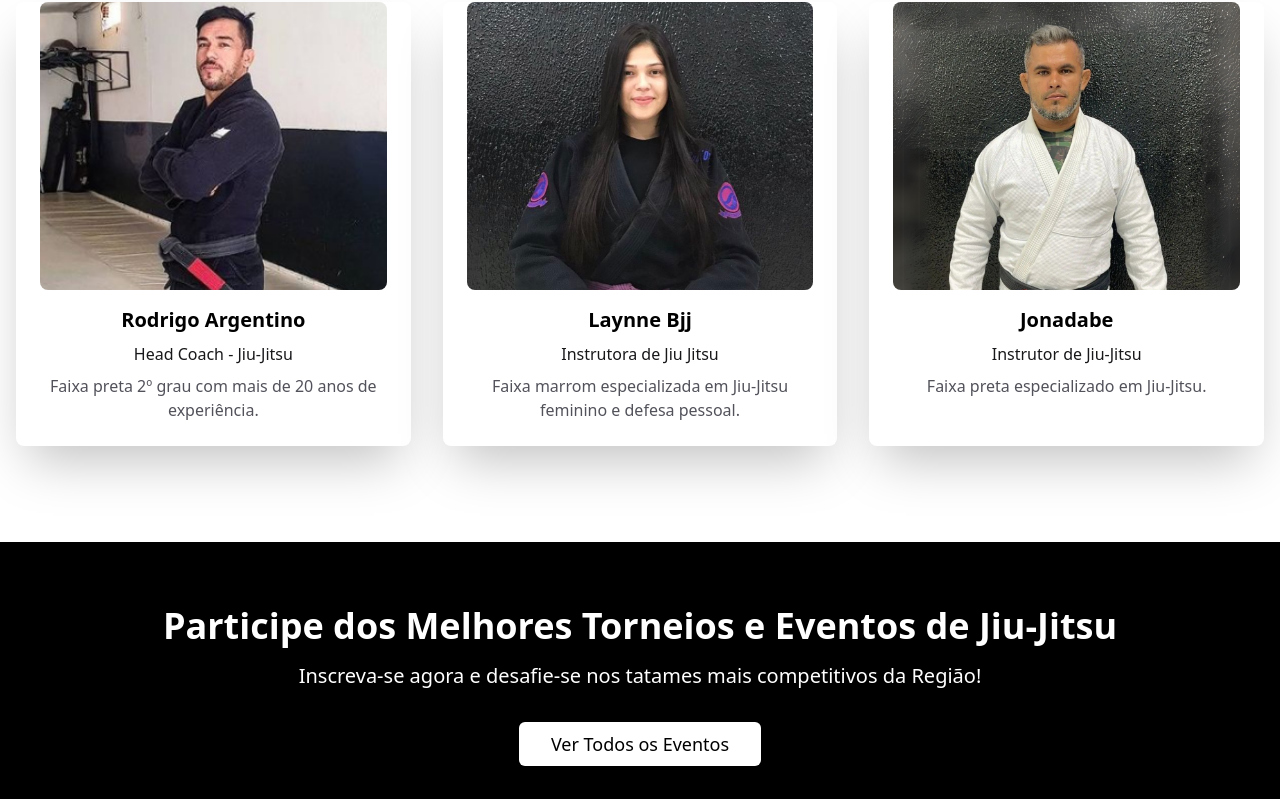
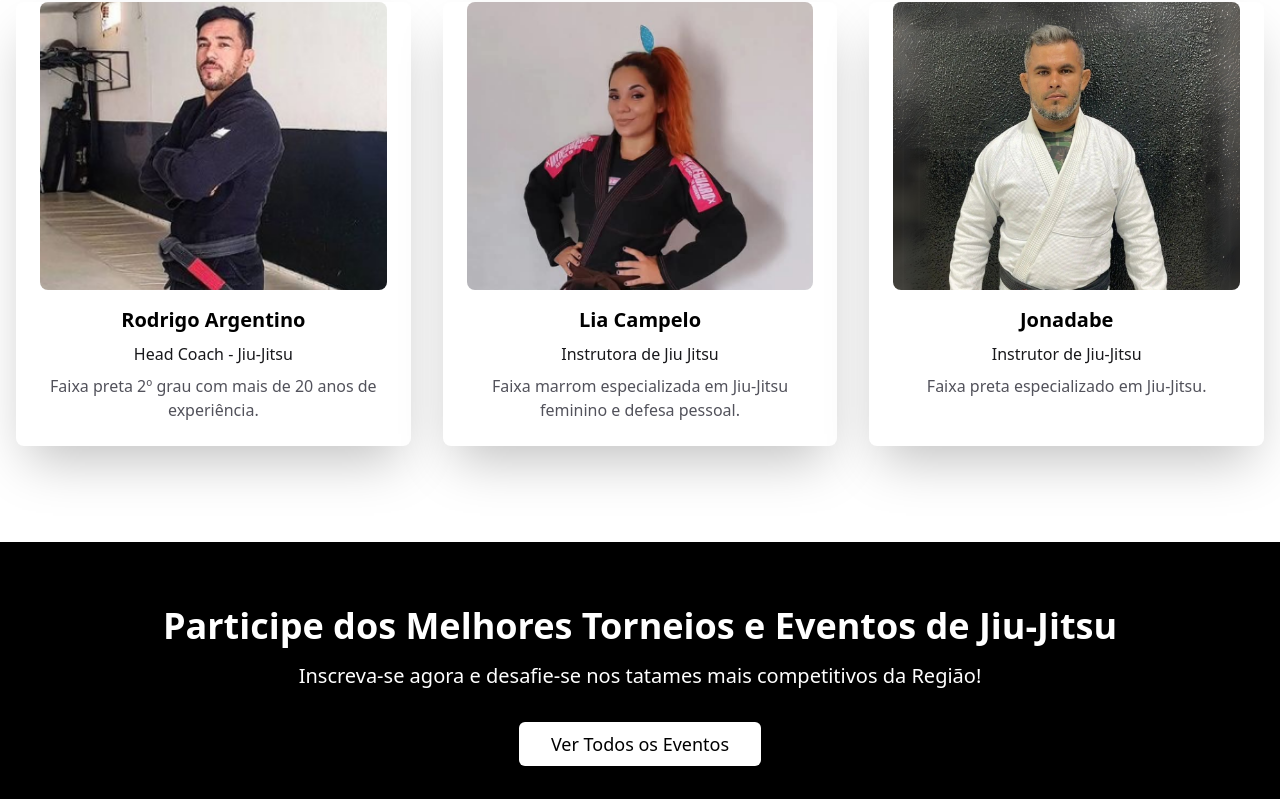
Before and after one commit to tamicaires/ctra, a React (Vite) app: page / in a window 1280 px wide. Shown: the part 2987-3786 px from the top of the page. Built offline with nearby package versions, Linux system fonts and the light colour scheme.

Commit message:
chore: changing woman instructor

```diff
--- a/src/pages/landingPage.tsx
+++ b/src/pages/landingPage.tsx
@@ -22,6 +22,7 @@ import noGiTurma from "@/assets/no-gi-turma.jpg";
 import rodrigoArgentino from "@/assets/rodrigo-argentino.png";
 import jonadabe from "@/assets/jonadabe.png";
 import laynne from "@/assets/laynne.png";
+import liaCampelo from "@/assets/lia-campelo.png";
 
 import { Button } from "@/components/ui/button";
 import {
@@ -548,9 +549,9 @@ export default function LandingPage() {
                     "Faixa preta 2º grau com mais de 20 anos de experiência.",
                 },
                 {
-                  name: "Laynne Bjj",
+                  name: "Lia Campelo",
                   role: "Instrutora de Jiu Jitsu",
-                  image: laynne,
+                  image: liaCampelo,
                   description:
                     "Faixa marrom especializada em Jiu-Jitsu feminino e defesa pessoal.",
                 },
```
Also changed, not shown: src/assets/lia-campelo.png (added).
